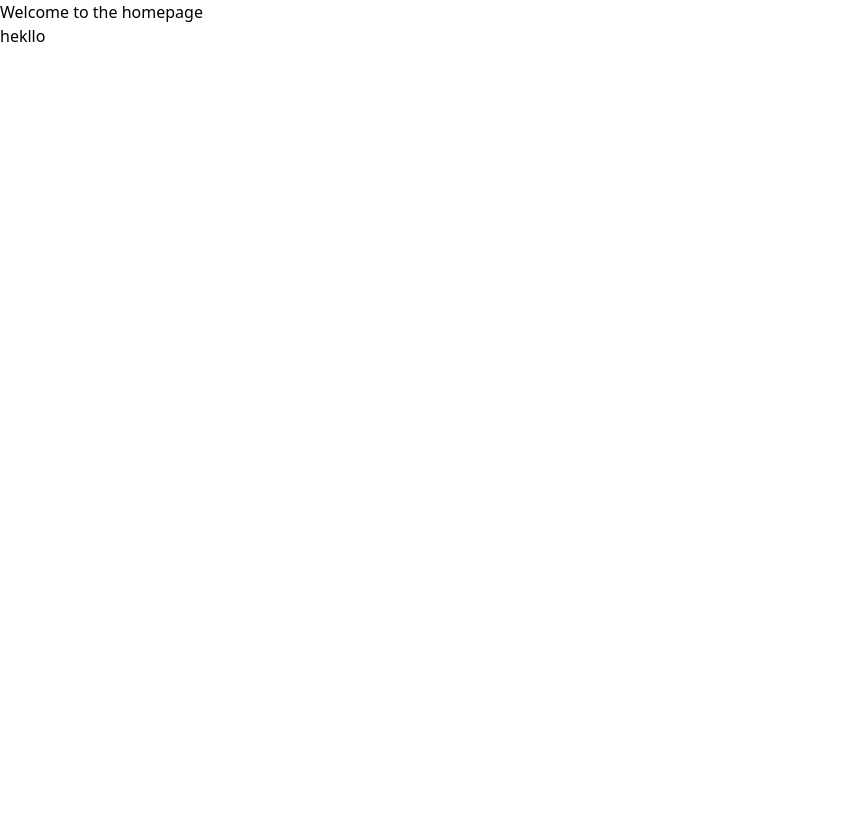
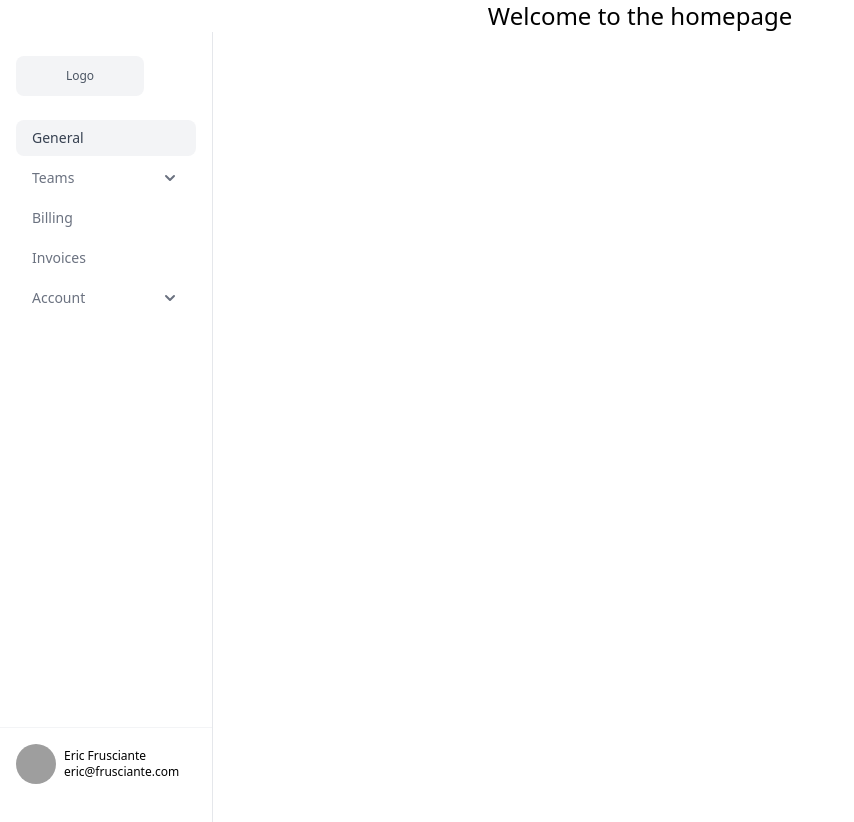
Before and after one commit to andrew03meyer/rachael-nannying-wesbite, a React (Create React App) app: page / in a window 1280 px wide. Shown: the top 822 px of the page, without its empty margins (0-854 px from the left). Before the commit the page ends 800 px from the top, so only its background shows below. Built offline with nearby package versions, Linux system fonts and the light colour scheme; grey boxes are pictures that could not be loaded.

Commit message:
Made sidebar right size

```diff
--- a/src/Homepage/Homepage.js
+++ b/src/Homepage/Homepage.js
@@ -3,9 +3,9 @@ import Sidebar from '../Sidebar/Sidebar';
 function Homepage() {
   return (
     <>
-        <h1>Welcome to the homepage</h1>
-        {/* <Sidebar /> */}
-        <div className="w-80">hekllo</div>
+        <h1 className='text-center text-2xl'>Welcome to the homepage</h1>
+        <Sidebar />
+        {/* <div className='w-1/ bg-white'>howdy my chigga</div> */}
         {/* hyperui.dev */}
     </>
   );
--- a/src/Sidebar/Sidebar.js
+++ b/src/Sidebar/Sidebar.js
@@ -1,7 +1,7 @@
 
 function Sidebar(){
     return(
-        <div className="flex h-screen flex-col justify-between border-e bg-white">
+        <div className="flex h-screen flex-col justify-between border-e bg-white w-1/6">
         <div className="px-4 py-6">
             <span className="grid h-10 w-32 place-content-center rounded-lg bg-gray-100 text-xs text-gray-600">
             Logo
```
